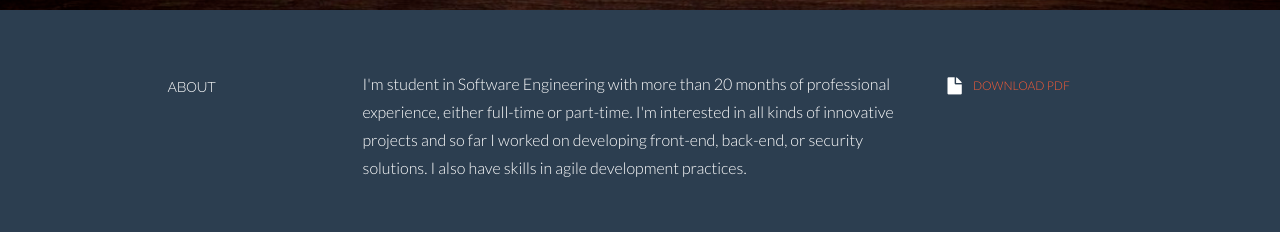
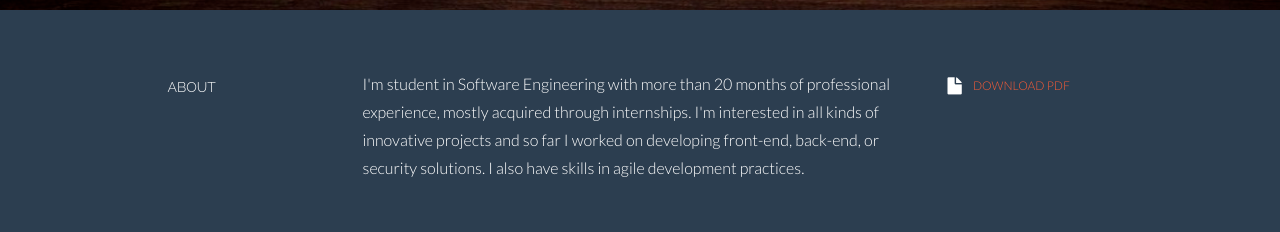
Before and after one commit to Kiesco08/My-Personal-Website, a plain HTML site: page public/index.html in a window 1280 px wide. Shown: the part 550-782 px from the top of the page. Drawn offline with Linux system fonts and the light colour scheme.

Commit message:
editing about

```diff
--- a/public/index.html
+++ b/public/index.html
@@ -80,7 +80,7 @@
 					<h5>ABOUT</h5>
 				</div>
 				<div class="col-lg-6">
-					<p>I'm student in Software Engineering with more than 20 months of professional experience, either full-time or part-time. I'm interested in all kinds of innovative projects and so far I worked on developing front-end, back-end, or security solutions. I also have skills in agile development practices. </p>
+					<p>I'm student in Software Engineering with more than 20 months of professional experience, mostly acquired through internships. I'm interested in all kinds of innovative projects and so far I worked on developing front-end, back-end, or security solutions. I also have skills in agile development practices. </p>
 				</div>
 				<div class="col-lg-3">
 					<p><a href="./documents/resume-june-14.pdf" target="_blank"><i class="icon-file"></i> <sm>DOWNLOAD PDF</sm></a></p>
```
Also changed, not shown: 1 other file.
